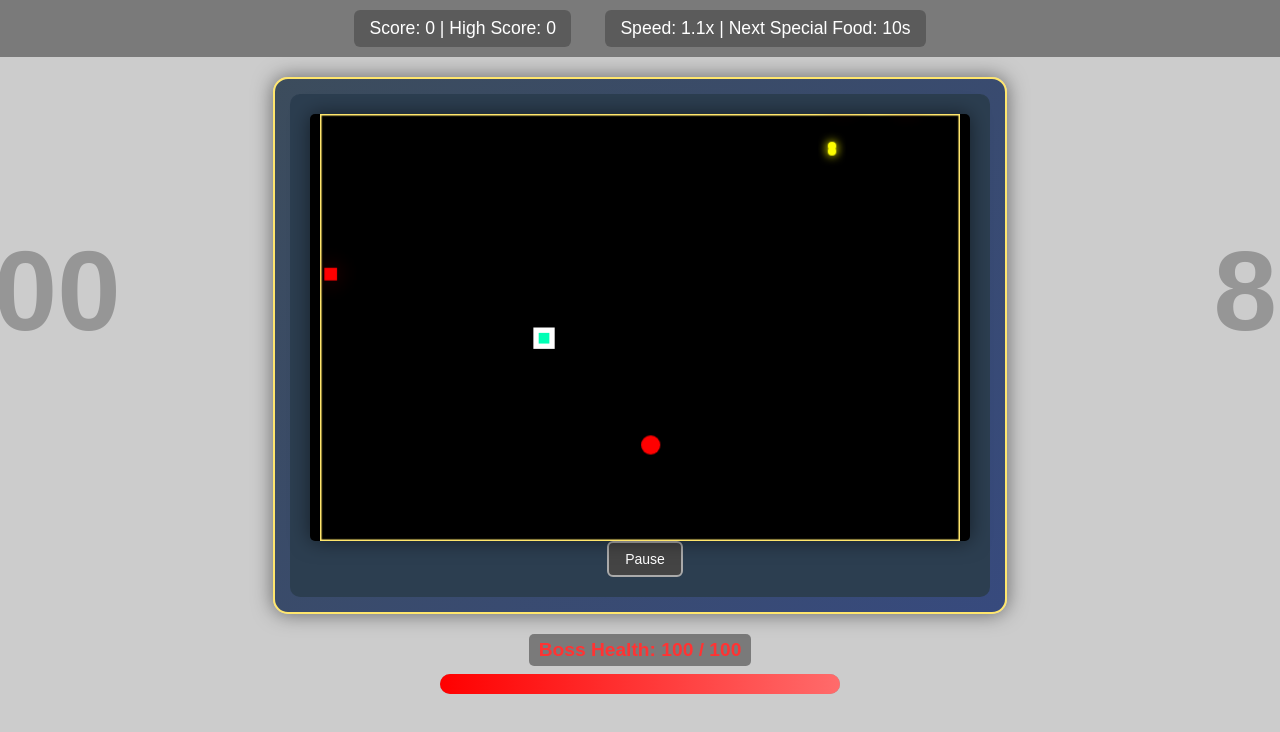
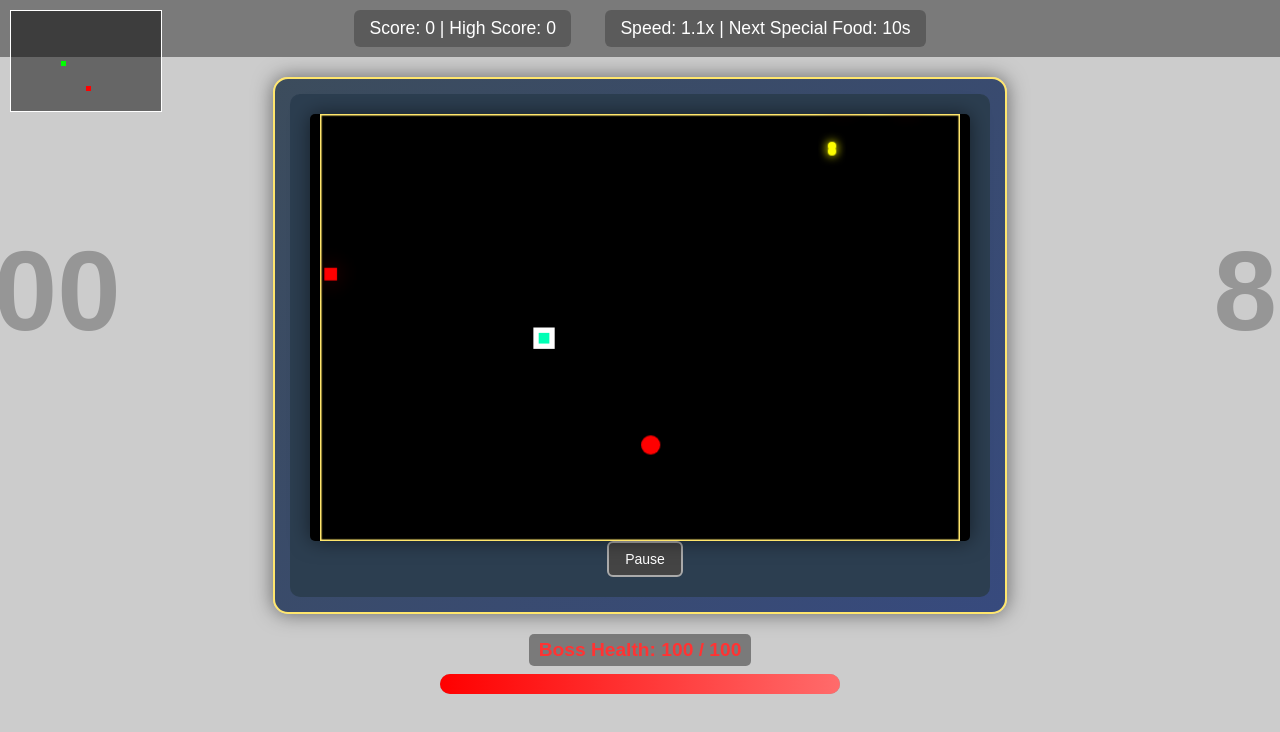
Before and after one commit to toprak1919/ultimate-snake-game, a plain HTML site: page index.html in a window 1280 px wide. Drawn offline with Linux system fonts and the light colour scheme; placeholder pictures from the web are drawn by us.

Commit message:
Add achievement system and mini-map feature

```diff
--- a/css/styles.css
+++ b/css/styles.css
@@ -504,3 +504,31 @@ body {
     0%   { background-position: 0 0; }
     100% { background-position: -8000px 0; }
 }
+
+/* Achievement Popup Styles */
+#achievementPopup {
+    position: fixed;
+    top: 20px;
+    right: 20px;
+    background: rgba(0,0,0,0.8);
+    color: #fff;
+    padding: 10px 20px;
+    border-radius: 8px;
+    z-index: 9999;
+    transition: opacity 0.5s ease;
+    opacity: 0;
+}
+
+#achievementPopup.show {
+    opacity: 1;
+}
+
+/* Mini-Map Styles */
+#miniMap {
+    position: absolute;
+    top: 10px;
+    left: 10px;
+    background: rgba(0,0,0,0.5);
+    border: 1px solid #fff;
+    z-index: 999;
+}
--- a/index.html
+++ b/index.html
@@ -11,6 +11,10 @@
     <div class="parallax-layer layer1"></div>
     <div class="parallax-layer layer2"></div>
     <div class="parallax-layer layer3"></div>
+
+    <div id="achievementPopup" class="hidden"></div>
+
+    <canvas id="miniMap" width="150" height="100"></canvas>
 
     <div class="top-ui-container">
         <div id="scoreSection">
--- a/js/game.js
+++ b/js/game.js
@@ -122,6 +122,26 @@ let isPaused = false;
 const eatSound = document.getElementById('eatSound');
 const gameOverSound = document.getElementById('gameOverSound');
 
+// Add near other game state variables
+const achievements = [
+    {
+        id: 'eat_5_food_30s',
+        description: 'Eat 5 foods in 30 seconds',
+        target: 5,
+        currentCount: 0,
+        timeWindow: 30000,
+        startTime: null,
+        achieved: false
+    },
+    {
+        id: 'survive_2min',
+        description: 'Survive for 2 minutes',
+        timeTarget: 120000,
+        startTime: null,
+        achieved: false
+    }
+];
+
 class Game {
     constructor() {
         this.particles = [];
@@ -241,31 +261,31 @@ function drawGame() {
 
     if (isPaused) {
         requestAnimationFrame(drawGame);
-        return; // Skip updates when paused
+        return;
     }
 
     game.update();
     moveSnake();
-    moveEnemies();  // NEW: update enemy positions
+    moveEnemies();
 
-    // Check for collisions and game over conditions
     if (checkGameOver() || checkEnemyCollision()) {
         cancelAnimationFrame(gameLoop);
         return;
     }
 
     checkFoodCollision();
-    updateSpecialFoodSpawn(); // New function
-
-    // Update enemies and projectiles
+    updateSpecialFoodSpawn();
     updateEnemies();
     updateProjectiles();
     updateBoss();
 
-    // Draw UI elements
+    // Add new feature updates
+    checkAchievements();
+    drawMiniMap();
+
     updateBossHealthBar();
     drawEffectTimers();
-    updateUI(); // Add this at the end before requestAnimationFrame
+    updateUI();
 
     requestAnimationFrame(drawGame);
 }
@@ -332,7 +352,6 @@ function moveSnake() {
 function checkFoodCollision() {
     let foodEaten = false;
 
-    // Normal food collision
     if (snake[0].x === food.x && snake[0].y === food.y) {
         generateFood();
         increaseScore();
@@ -347,6 +366,12 @@ function checkFoodCollision() {
         const pixelX = food.x * gridSize;
         const pixelY = food.y * gridSize;
         createFloatingText("+10", pixelX, pixelY);
+
+        // Track achievement progress
+        const eatAchievement = achievements.find(a => a.id === 'eat_5_food_30s');
+        if (eatAchievement) {
+            eatAchievement.currentCount++;
+        }
     }
 
     // Special food collision (independent of normal food)
@@ -470,6 +495,13 @@ function resetGame() {
     // Reset game loop
     resetGameLoop();
     updateUI();
+
+    // Reset achievements
+    achievements.forEach(achievement => {
+        achievement.currentCount = 0;
+        achievement.startTime = null;
+        achievement.achieved = false;
+    });
 }
 
 // Update resetGameLoop to properly handle animation frame
@@ -1145,3 +1177,90 @@ document.addEventListener('DOMContentLoaded', () => {
         if (isPaused) togglePause();
     });
 });
+
+// Add achievement tracking function
+function checkAchievements() {
+    const now = Date.now();
+
+    achievements.forEach(achievement => {
+        if (achievement.achieved) return;
+
+        if (achievement.id === 'eat_5_food_30s') {
+            if (!achievement.startTime) {
+                achievement.startTime = now;
+            }
+
+            if (now - achievement.startTime <= achievement.timeWindow) {
+                if (achievement.currentCount >= achievement.target) {
+                    achievement.achieved = true;
+                    showAchievementPopup(achievement.description);
+                }
+            } else {
+                achievement.currentCount = 0;
+                achievement.startTime = now;
+            }
+        }
+
+        if (achievement.id === 'survive_2min') {
+            if (!achievement.startTime) {
+                achievement.startTime = now;
+            }
+
+            if (now - achievement.startTime >= achievement.timeTarget) {
+                achievement.achieved = true;
+                showAchievementPopup(achievement.description);
+            }
+        }
+    });
+}
+
+// Add achievement popup function
+function showAchievementPopup(description) {
+    const popup = document.getElementById('achievementPopup');
+    popup.textContent = `Achievement Unlocked: ${description}`;
+    popup.classList.remove('hidden');
+    popup.classList.add('show');
+
+    setTimeout(() => {
+        popup.classList.remove('show');
+        setTimeout(() => {
+            popup.classList.add('hidden');
+        }, 500);
+    }, 3000);
+}
+
+// Add mini-map drawing function
+function drawMiniMap() {
+    const miniCanvas = document.getElementById('miniMap');
+    if (!miniCanvas) return;
+
+    const mCtx = miniCanvas.getContext('2d');
+    mCtx.clearRect(0, 0, miniCanvas.width, miniCanvas.height);
+
+    const scaleX = miniCanvas.width / tileCountX;
+    const scaleY = miniCanvas.height / tileCountY;
+
+    // Draw snake
+    mCtx.fillStyle = '#0f0';
+    snake.forEach(segment => {
+        mCtx.fillRect(segment.x * scaleX, segment.y * scaleY, scaleX, scaleY);
+    });
+
+    // Draw food
+    mCtx.fillStyle = '#f00';
+    mCtx.fillRect(food.x * scaleX, food.y * scaleY, scaleX, scaleY);
+
+    // Draw special food if exists
+    if (specialFood) {
+        mCtx.fillStyle = specialFood.color;
+        mCtx.fillRect(specialFood.x * scaleX, specialFood.y * scaleY, scaleX, scaleY);
+    }
+
+    // Draw enemies
+    mCtx.fillStyle = '#ff3333';
+    enemies.forEach(enemy => {
+        if (enemy) {
+            mCtx.fillRect(enemy.x * scaleX, enemy.y * scaleY, scaleX, scaleY);
+        }
+    });
+}
```
